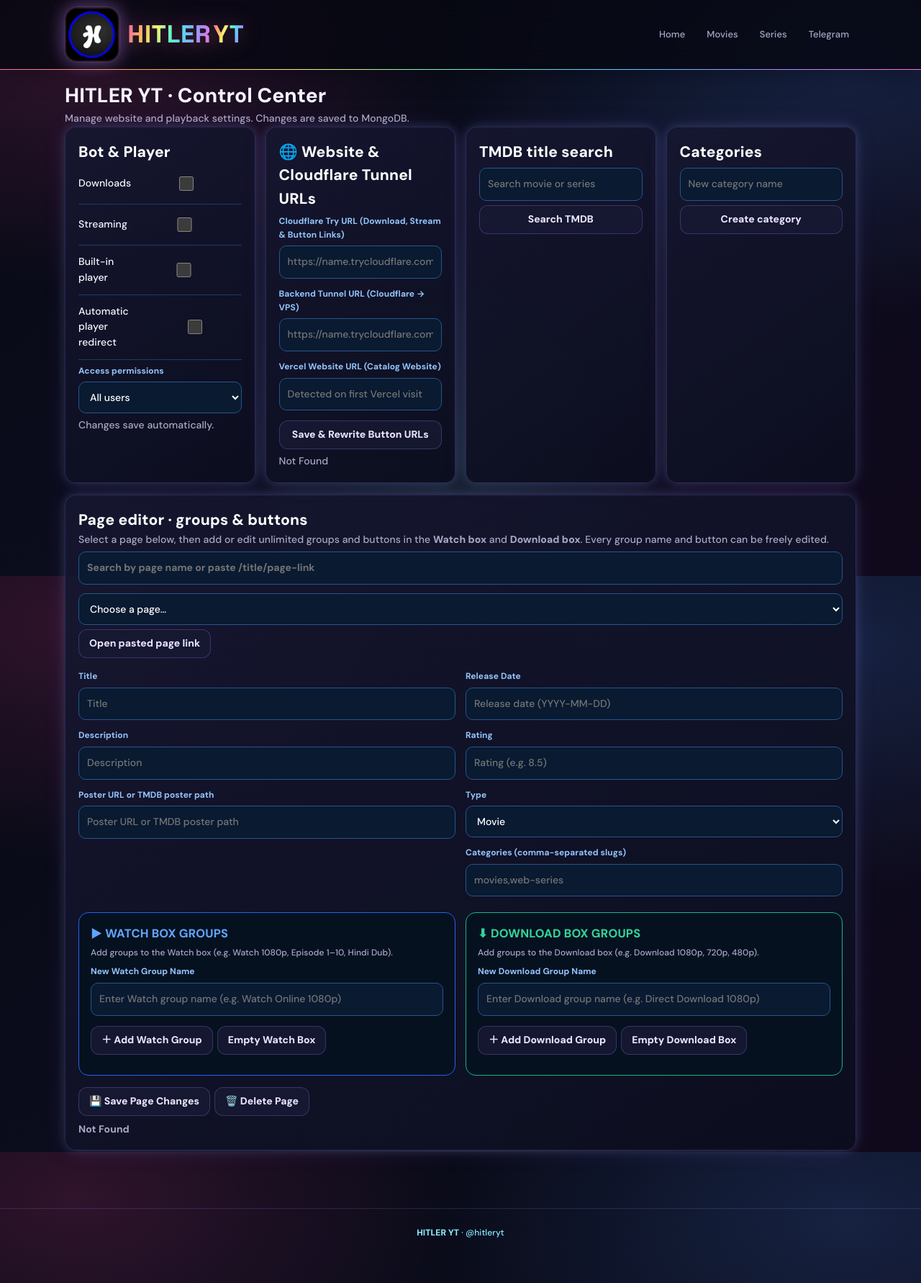
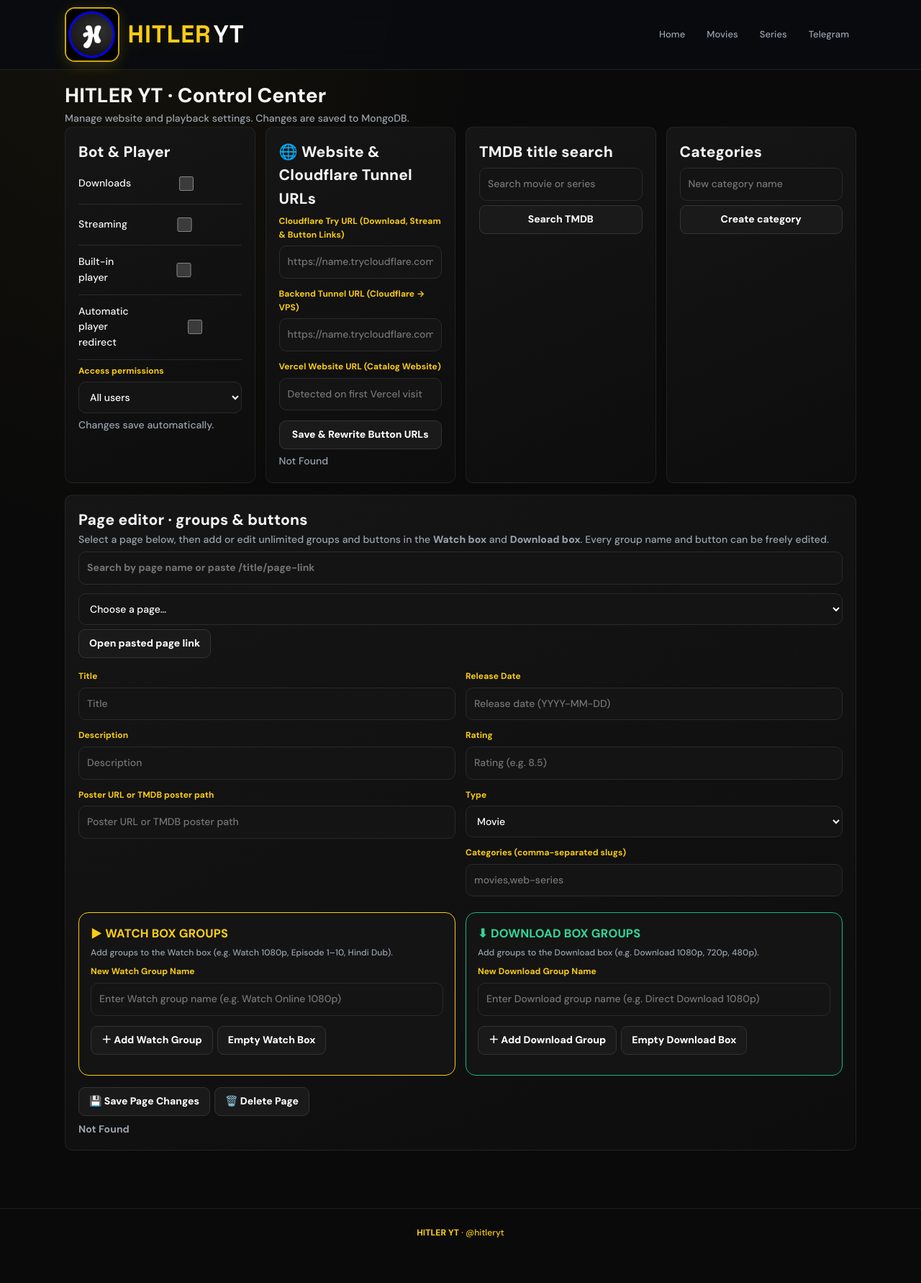
Before and after one commit to hemanthbreaker3-hash/Hitler-yt, a Python web app: template app/templates/admin/panel.html in a window 1280 px wide. Shown: the whole page at 72% size. Run offline with Jinja, Linux system fonts and the light colour scheme; the template is opened without the code that fills it, so the values that code supplies are empty.

Commit message:
Update files via MoviesZoneFlix /uploadto

```diff
--- a/app/database/connection.py
+++ b/app/database/connection.py
@@ -115,6 +115,9 @@ async def create_indexes() -> None:
             logger.warning("Could not remove legacy expiry TTL index: %s", exc)
     await users_col.create_index("user_id", unique=True)
     await settings_col.create_index("key", unique=True)
+    # Page-scoped shortener lookups and expiry checks.
+    await db.access_keys.create_index("token", unique=True)
+    await db.access_keys.create_index([("key", 1), ("target", 1), ("expires_at", 1)])
 
 
 def _valid_public_candidate(value: str | None) -> str | None:
--- a/app/main.py
+++ b/app/main.py
@@ -146,7 +146,9 @@ async def verify_site_key(request: Request):
 async def start_key_flow(request: Request, target: str = "/"):
     from urllib.parse import urljoin
     import secrets, time
-    if not target.startswith("/") or target.startswith("//"):
+    from urllib.parse import urlsplit
+    parsed_target = urlsplit(target)
+    if not target.startswith("/") or target.startswith("//") or parsed_target.scheme or parsed_target.netloc:
         raise HTTPException(400, "Invalid target")
     cfg = await shortener_config()
     providers = cfg.get("shorteners", [])
--- a/app/templates/admin/panel.html
+++ b/app/templates/admin/panel.html
@@ -4,22 +4,22 @@
 <style>
   .admin-grid{display:grid;grid-template-columns:repeat(auto-fit,minmax(260px,1fr));gap:14px}
   .admin-card{padding:18px}
-  .switch{display:flex;justify-content:space-between;align-items:center;padding:12px 0;border-bottom:1px solid #1e3d64}
-  .switch input{accent-color:#3b82f6;width:20px;height:20px}
-  .admin-card input,.admin-card select{width:100%;padding:11px;background:#091a31;border:1px solid #28558b;color:white;border-radius:10px;margin:6px 0}
-  .result{padding:12px;border:1px solid #244c7c;border-radius:10px;margin:10px 0;background:#071426}
+  .switch{display:flex;justify-content:space-between;align-items:center;padding:12px 0;border-bottom:1px solid #2a2a2a}
+  .switch input{accent-color:#facc15;width:20px;height:20px}
+  .admin-card input,.admin-card select{width:100%;padding:11px;background:#141414;border:1px solid #2a2a2a;color:white;border-radius:10px;margin:6px 0}
+  .result{padding:12px;border:1px solid #2a2a2a;border-radius:10px;margin:10px 0;background:#141414}
   #tmdb-results .result,#categories .result{cursor:pointer}
-  #tmdb-results .result:hover{background:#10294a}
+  #tmdb-results .result:hover{background:#1a1a1a}
   #page-search{font-weight:700}
   .admin-card h2,.admin-card h3{font-weight:900;letter-spacing:.2px}
   .admin-card button{font-weight:800}
-  .box-panel{border:1px solid #244c7c;border-radius:14px;padding:16px;background:#061120}
-  .box-panel.watch-panel{border-color:#2563eb}
+  .box-panel{border:1px solid #2a2a2a;border-radius:14px;padding:16px;background:#141414}
+  .box-panel.watch-panel{border-color:#facc15}
   .box-panel.download-panel{border-color:#10b981}
-  .group-card{border:1px solid #2b5485;border-radius:12px;padding:12px;margin:12px 0;background:#0b1c33}
+  .group-card{border:1px solid #333333;border-radius:12px;padding:12px;margin:12px 0;background:#141414}
   .group-actions{display:flex;flex-wrap:wrap;gap:6px;margin-top:8px}
-  .btn-row{border:1px solid #1e3a5f;border-radius:10px;padding:10px;margin-top:8px;background:#071324}
-  .field-label{display:block;font-size:12px;font-weight:700;color:#93c5fd;margin-top:6px}
+  .btn-row{border:1px solid #2a2a2a;border-radius:10px;padding:10px;margin-top:8px;background:#111111}
+  .field-label{display:block;font-size:12px;font-weight:700;color:#facc15;margin-top:6px}
   @media(max-width:600px){
     .admin-card{padding:13px}
     .admin-grid{grid-template-columns:1fr}
@@ -108,7 +108,7 @@
   <div class="admin-grid" style="margin:16px 0;align-items:start">
     <!-- WATCH BOX -->
     <section class="box-panel watch-panel">
-      <h3 style="color:#60a5fa">▶ WATCH BOX GROUPS</h3>
+      <h3 style="color:#facc15">▶ WATCH BOX GROUPS</h3>
       <p class="muted" style="font-size:12px;margin:4px 0 8px">Add groups to the Watch box (e.g. Watch 1080p, Episode 1–10, Hindi Dub).</p>
       <label class="field-label">New Watch Group Name</label>
       <input id="new-watch-group-name" placeholder="Enter Watch group name (e.g. Watch Online 1080p)">
--- a/app/templates/base.html
+++ b/app/templates/base.html
@@ -217,49 +217,23 @@
       .section-head h2{font-size:15px}
     }
 
-    :root{--bg:#08090d;--bg2:#10131b;--card:#121620;--line:#252c3a;--text:#f4f6fb;--muted:#9aa5b7;--yellow:#f4c95d;--yellow-dark:#e5b842;--accent:#f4c95d;--radius:15px}
-    body{background:radial-gradient(ellipse at 12% -10%,rgba(244,201,93,.075),transparent 34%),var(--bg);letter-spacing:.005em}
-    .topbar{background:rgba(9,11,16,.88);backdrop-filter:blur(16px);-webkit-backdrop-filter:blur(16px);border-bottom:1px solid rgba(255,255,255,.07)}
-    .topbar-logo{font-family:"Space Grotesk",sans-serif;text-shadow:0 5px 28px rgba(244,201,93,.16)}
-    .topbar-logo img{border-radius:17px;border:1px solid rgba(244,201,93,.55);box-shadow:0 5px 24px rgba(244,201,93,.15)}
-    .topbar-links a{border-radius:10px;transition:background .18s,color .18s}
-    .topbar-links a:hover{background:rgba(255,255,255,.07)}
-    .poster-card,.card{background:linear-gradient(155deg,rgba(22,27,38,.98),rgba(14,17,24,.98));border:1px solid rgba(255,255,255,.075);border-radius:15px}
+    /* Clean, consistent dark theme (single source of truth — no overrides below) */
+    body{background:radial-gradient(ellipse at 12% -10%,rgba(250,204,21,.05),transparent 34%),var(--bg);letter-spacing:.005em}
+    .topbar{background:rgba(9,11,16,.92);backdrop-filter:blur(16px);-webkit-backdrop-filter:blur(16px)}
+    .topbar-logo{text-shadow:0 5px 24px rgba(250,204,21,.14)}
+    .topbar-logo img{box-shadow:0 5px 20px rgba(250,204,21,.18)}
+    .topbar-links a{transition:background .18s,color .18s}
+    .poster-card,.card{background:linear-gradient(155deg,rgba(22,22,22,.98),rgba(13,13,13,.98));border:1px solid rgba(255,255,255,.07);border-radius:var(--radius)}
     .poster-card{content-visibility:auto;contain-intrinsic-size:260px 340px}
-    .poster-card:hover{border-color:rgba(244,201,93,.45);box-shadow:0 14px 32px rgba(0,0,0,.34)}
-    .poster-card img{background:#171c26}
-    .btn,.btn-yellow,.chip,.search-bar{border-radius:12px}
-    .search-bar{background:rgba(20,24,34,.9);border-color:rgba(255,255,255,.09)}
-    .search-bar:focus-within{border-color:rgba(244,201,93,.55);box-shadow:0 0 0 3px rgba(244,201,93,.09)}
+    .poster-card:hover{border-color:rgba(250,204,21,.4);box-shadow:0 14px 32px rgba(0,0,0,.4);transform:translateY(-3px)}
+    .poster-card img{background:#1a1a1a}
+    .search-bar:focus-within{border-color:rgba(250,204,21,.5);box-shadow:0 0 0 3px rgba(250,204,21,.08)}
     .section-head h2{font-family:"Space Grotesk",sans-serif;letter-spacing:-.025em}
-    .footer{border-color:rgba(255,255,255,.07)}
+    .footer{color:#666}.footer a{color:var(--yellow)}
+    ::selection{background:rgba(250,204,21,.35);color:#111}
+    ::-webkit-scrollbar{width:9px;height:8px}::-webkit-scrollbar-track{background:#111}::-webkit-scrollbar-thumb{background:#333;border-radius:20px}
+    ::-webkit-scrollbar-thumb:hover{background:var(--yellow-dark)}
     @media(prefers-reduced-motion:reduce){*,*::before,*::after{scroll-behavior:auto!important;animation-duration:.01ms!important;animation-iteration-count:1!important;transition-duration:.01ms!important}}
-
-
-    /* Rainbow neon visual system — global theme for every page */
-    :root{--bg:#070812;--bg2:#101126;--card:#111329;--line:rgba(155,125,255,.22);--text:#f7f5ff;--muted:#aaa8c7;--yellow:#8cf7ff;--yellow-dark:#65dff2;--accent:#9d7bff;--red:#ff5da2;--rainbow:linear-gradient(105deg,#ff5ca8 0%,#ffb45e 18%,#f8f56b 34%,#63f5c8 51%,#61c9ff 68%,#a98aff 84%,#ff72d2 100%);--neon-shadow:0 0 14px rgba(111,211,255,.18),0 0 32px rgba(187,102,255,.12)}
-    body{background:radial-gradient(ellipse at 8% 8%,rgba(255,75,170,.16),transparent 32%),radial-gradient(ellipse at 92% 12%,rgba(77,145,255,.16),transparent 34%),radial-gradient(ellipse at 50% 85%,rgba(91,255,207,.09),transparent 38%),linear-gradient(145deg,#070812 0%,#0b0d1d 48%,#10091b 100%);background-attachment:fixed}
-    body:before{content:"";position:fixed;inset:0;pointer-events:none;z-index:-1;opacity:.22;background-image:radial-gradient(rgba(255,255,255,.25) .7px,transparent .7px);background-size:28px 28px;mask-image:linear-gradient(to bottom,black,transparent 85%)}
-    .topbar{background:rgba(7,8,18,.82);border-bottom:1px solid transparent;border-image:var(--rainbow) 1;box-shadow:0 8px 30px rgba(0,0,0,.28)}
-    .topbar-logo{background:var(--rainbow);background-clip:text;-webkit-background-clip:text;color:transparent;filter:drop-shadow(0 0 12px rgba(141,126,255,.25))}
-    .topbar-logo span,.topbar-logo .brand-yt{background:var(--rainbow);background-clip:text;-webkit-background-clip:text;color:transparent}
-    .topbar-logo img{border:2px solid transparent;box-shadow:0 0 0 1px rgba(255,255,255,.08),0 0 22px rgba(119,140,255,.35)}
-    .topbar-links a:hover{color:#fff;background:rgba(139,111,255,.15);box-shadow:0 0 16px rgba(139,111,255,.12)}
-    .btn-yellow,.search-bar button{color:#080914;background:var(--rainbow);background-size:220% 100%;box-shadow:0 0 12px rgba(101,216,255,.22),0 0 24px rgba(194,105,255,.16);transition:background-position .35s,transform .18s,box-shadow .18s}
-    .btn-yellow:hover,.search-bar button:hover{background-position:100% 0;box-shadow:0 0 18px rgba(255,102,190,.32),0 0 34px rgba(94,208,255,.2)}
-    .search-bar,.filters,.card,.poster-card,.trending-item,.tools,.info{background:linear-gradient(145deg,rgba(22,23,48,.94),rgba(12,14,31,.96));border-color:rgba(151,131,255,.2);box-shadow:var(--neon-shadow)}
-    .search-bar:focus-within{border-color:#79eaff;box-shadow:0 0 0 3px rgba(100,224,255,.12),0 0 24px rgba(151,113,255,.2)}
-    input:focus,select:focus,textarea:focus{outline-color:#7beaff}
-    .poster-card:hover,.trending-item:hover{border-color:rgba(112,226,255,.7);box-shadow:0 0 0 1px rgba(112,226,255,.16),0 12px 34px rgba(0,0,0,.42),0 0 25px rgba(155,105,255,.18);transform:translateY(-4px)}
-    .section-head h2{background:var(--rainbow);background-clip:text;-webkit-background-clip:text;color:transparent;text-shadow:0 0 22px rgba(137,140,255,.12)}
-    .chip,.btn{background:rgba(24,25,51,.86);border-color:rgba(157,132,255,.27);color:#e9e5ff}
-    .chip:hover,.chip.active,.btn:hover{border-color:#78eaff;color:#8df4ff;box-shadow:0 0 14px rgba(103,222,255,.15),inset 0 0 12px rgba(157,111,255,.08)}
-    .footer{border-color:rgba(157,132,255,.2);color:#aaa8c7}.footer a{color:#8ceeff}
-    .poster-card .title,.card h1,.card h2,.card h3{color:#fff}.muted,.poster-card .meta{color:#aaa8c7}
-    ::selection{background:rgba(176,111,255,.45);color:#fff}
-    ::-webkit-scrollbar{width:9px;height:8px}::-webkit-scrollbar-track{background:#090a17}::-webkit-scrollbar-thumb{background:linear-gradient(#ff66b3,#a47cff,#61dcff);border-radius:20px}
-    @media(max-width:600px){body{background-attachment:scroll}.topbar{backdrop-filter:blur(18px);-webkit-backdrop-filter:blur(18px)}.poster-card{box-shadow:0 0 13px rgba(125,112,255,.1)}}
-    @media(prefers-reduced-motion:no-preference){.topbar-logo{animation:rainbowGlow 7s ease-in-out infinite alternate}@keyframes rainbowGlow{from{filter:drop-shadow(0 0 7px rgba(104,220,255,.2))}to{filter:drop-shadow(0 0 15px rgba(255,105,195,.3))}}}
 
   </style>
 
```
Also changed, not shown: app/bot/main.py (+16 -10 lines), app/shorteners.py (+73 -13 lines), README.md.
